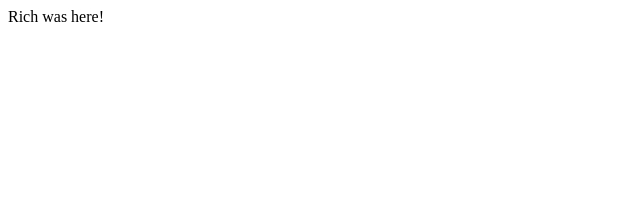
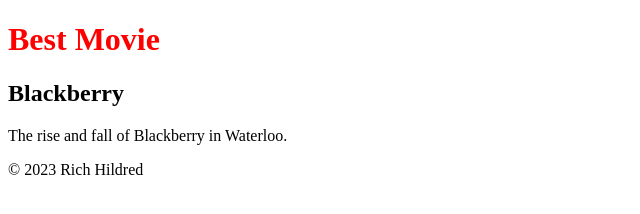
Before and after one commit to m-leveck/UX220Lab3, a plain HTML site: page index.html in a window 1280 px wide. Shown: the whole page, without its empty margins (0-640 px from the left). Drawn offline with Linux system fonts and the light colour scheme.

Commit message:
add structure to index

```diff
--- a/index.html
+++ b/index.html
@@ -1 +1,26 @@
-Rich was here!
+<!DOCTYPE html>
+<html lang="en">
+
+<head>
+    <title>Best Movie</title>
+    <style>
+        h1{
+            color: red;
+        }
+    </style>
+</head>
+
+<body>
+    <header>
+        <h1>Best Movie</h1>
+    </header>
+    <main>
+        <h2>Blackberry</h2>
+        <p>The rise and fall of Blackberry in Waterloo.</p>
+    </main>
+    <footer>
+        &copy; 2023 Rich Hildred
+    </footer>
+</body>
+
+</html>
```
